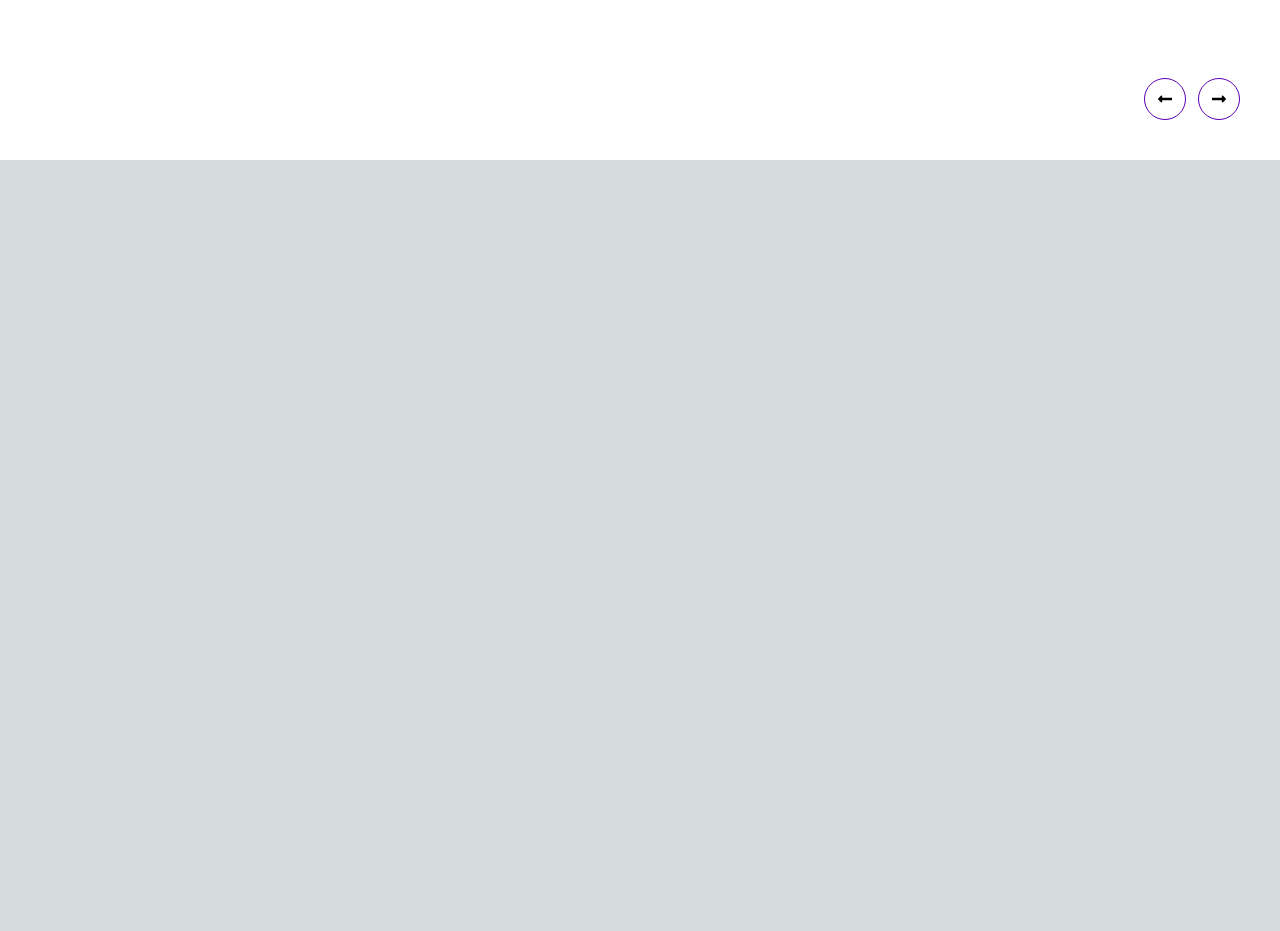
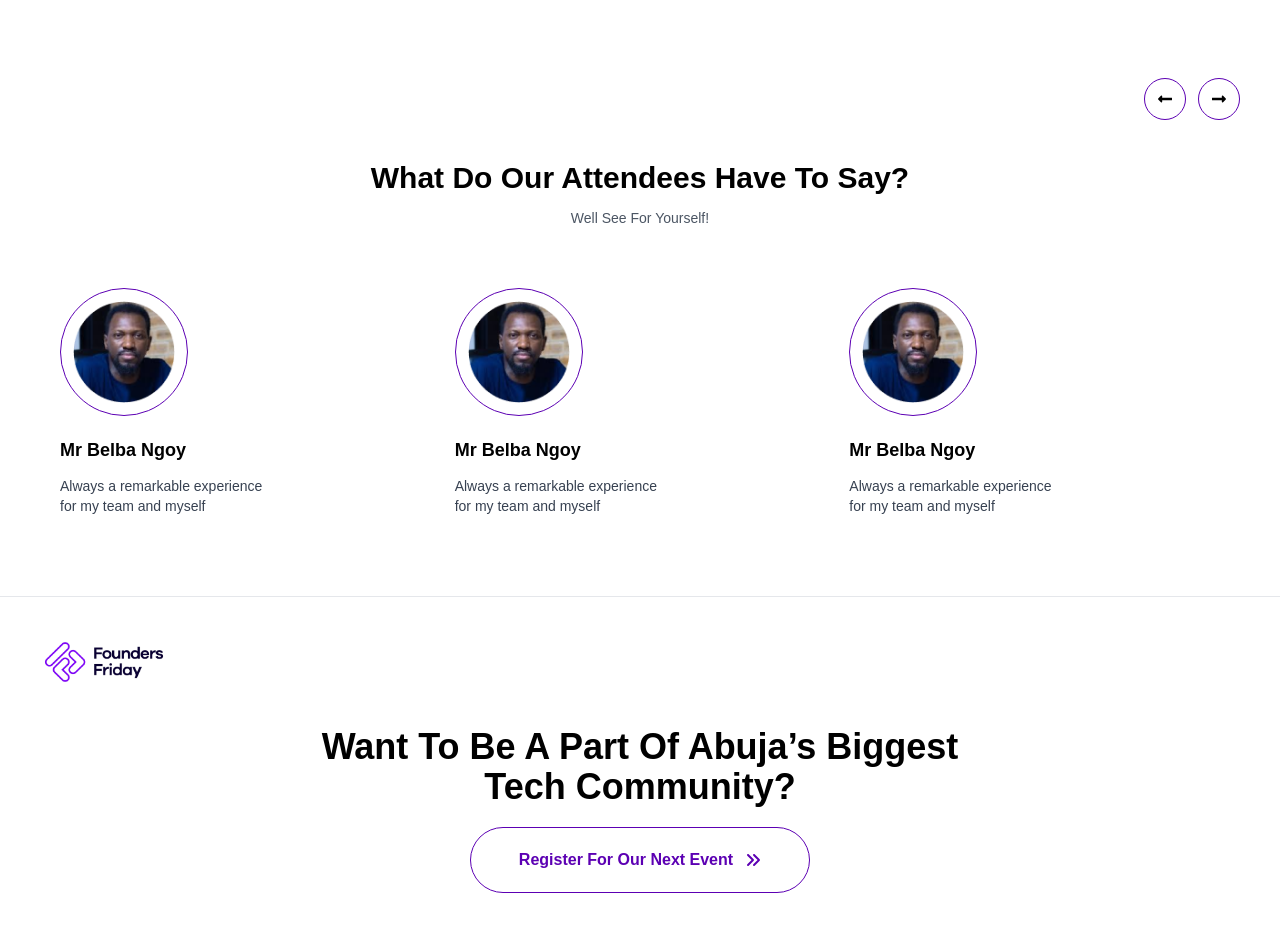
Before and after one commit to anasyakubu/anas-founders-friday, a Next.js app: page / in a window 1280 px wide. Shown: the part 4631-5562 px from the top of the page. Before the commit the page ends 4791 px from the top, so only its background shows below. Built offline with nearby package versions, Linux system fonts and the light colour scheme.

Commit message:
Add: Join nad Testimonial Section

```diff
--- a/app/Home/page.tsx
+++ b/app/Home/page.tsx
@@ -8,6 +8,7 @@ import ComingTo from "../Section/ComingTo/ComingTo";
 import Community from "../Section/Community/Community";
 import Mission from "../Section/Mission/Mission";
 import Testimonial from "../Section/Testimonial/Testimonial";
+import Join from "../Section/Join/Join";
 
 const Home = () => {
   return (
@@ -22,6 +23,7 @@ const Home = () => {
       <Community />
       <Mission />
       <Testimonial />
+      <Join />
     </div>
   );
 };
--- /dev/null
+++ b/app/Section/Join/Join.scss
@@ -0,0 +1,16 @@
+@media (max-width: 600px) {
+  .Join {
+    // height: 100vh;
+    .p-10 {
+      padding: 3%;
+
+      .text-4xl {
+        font-size: 1rem;
+      }
+
+      br {
+        display: none;
+      }
+    }
+  }
+}
--- /dev/null
+++ b/app/Section/Join/Join.tsx
@@ -0,0 +1,39 @@
+import React from "react";
+import "./Join.scss";
+import Image from "next/image";
+import Logo from "../../assets/footer-logo.png";
+import { FaAnglesRight } from "react-icons/fa6";
+
+const Join = () => {
+  return (
+    <div className="Join">
+      <hr className="bg-[#5C00B3]" />
+      <div className="p-10">
+        <div className="">
+          {/* Logo */}
+          <div className="">
+            <Image src={Logo} className="w-32" alt="Logo" />
+          </div>
+          <div className="flex justify-center text-center mt-10">
+            <div className="">
+              <h1 className="text-4xl font-bold" style={{}}>
+                Want To Be A Part Of Abuja’s Biggest <br /> Tech Community?
+              </h1>
+              <div className="mt-5 flex justify-center text-center">
+                <button className="p-5 px-12 font-bold border text-[#5C00B3] border-[#5C00B3] rounded-full flex gap-3">
+                  <span> Register For Our Next Event</span>
+
+                  <span className="py-1">
+                    <FaAnglesRight />
+                  </span>
+                </button>
+              </div>
+            </div>
+          </div>
+        </div>
+      </div>
+    </div>
+  );
+};
+
+export default Join;
--- a/app/Section/Testimonial/Testimonial.scss
+++ b/app/Section/Testimonial/Testimonial.scss
@@ -0,0 +1,8 @@
+@media (max-width: 600px) {
+  .Testimonial {
+    // height: 100vh;
+    .p-10 {
+      padding: 3%;
+    }
+  }
+}
--- a/app/Section/Testimonial/Testimonial.tsx
+++ b/app/Section/Testimonial/Testimonial.tsx
@@ -1,6 +1,9 @@
 import React from "react";
 import { FaLongArrowAltLeft } from "react-icons/fa";
 import { FaLongArrowAltRight } from "react-icons/fa";
+import User from "../../assets/Ellipse 309.png";
+import Image from "next/image";
+import "./Testimonial.scss";
 
 const Testimonial = () => {
   return (
@@ -18,6 +21,63 @@ const Testimonial = () => {
             </div>
           </div>
         </div>
+        <div className="pt-10 text-center">
+          <h2 className="text-3xl font-bold">
+            What Do Our Attendees Have To Say?
+          </h2>
+          <p className="mt-3 text-sm text-gray-600">Well See For Yourself!</p>
+        </div>
+        <div className="mt-10">
+          <div className="p-5 space-y-2 lg:grid lg:grid-cols-3 lg:gap-x-6 lg:space-y-0 ">
+            <div className="">
+              <div className="">
+                <div className="p-3 rounded-full border border-[#5C00B3] w-32 text-center">
+                  <div className="">
+                    <Image className="w-32" src={User} alt="User" />
+                  </div>
+                </div>
+                <div className="my-5">
+                  <h6 className="text-lg font-bold">Mr Belba Ngoy</h6>
+                  <p className="text-sm text-gray-700 mt-3">
+                    Always a remarkable experience <br /> for my team and myself
+                  </p>
+                </div>
+              </div>
+            </div>
+            {/*  */}
+            <div className="">
+              <div className="">
+                <div className="p-3 rounded-full border border-[#5C00B3] w-32 text-center">
+                  <div className="">
+                    <Image className="w-32" src={User} alt="User" />
+                  </div>
+                </div>
+                <div className="my-5">
+                  <h6 className="text-lg font-bold">Mr Belba Ngoy</h6>
+                  <p className="text-sm text-gray-700 mt-3">
+                    Always a remarkable experience <br /> for my team and myself
+                  </p>
+                </div>
+              </div>
+            </div>
+            {/*  */}
+            <div className="">
+              <div className="">
+                <div className="p-3 rounded-full border border-[#5C00B3] w-32 text-center">
+                  <div className="">
+                    <Image className="w-32" src={User} alt="User" />
+                  </div>
+                </div>
+                <div className="my-5">
+                  <h6 className="text-lg font-bold">Mr Belba Ngoy</h6>
+                  <p className="text-sm text-gray-700 mt-3">
+                    Always a remarkable experience <br /> for my team and myself
+                  </p>
+                </div>
+              </div>
+            </div>
+          </div>
+        </div>
       </div>
     </div>
   );
```
Also changed, not shown: app/assets/footer-logo.png (renamed from app/assets/WhatsApp Image 2024-07-02 at 19.41.31_2c96fd5a 1 (1).png).
